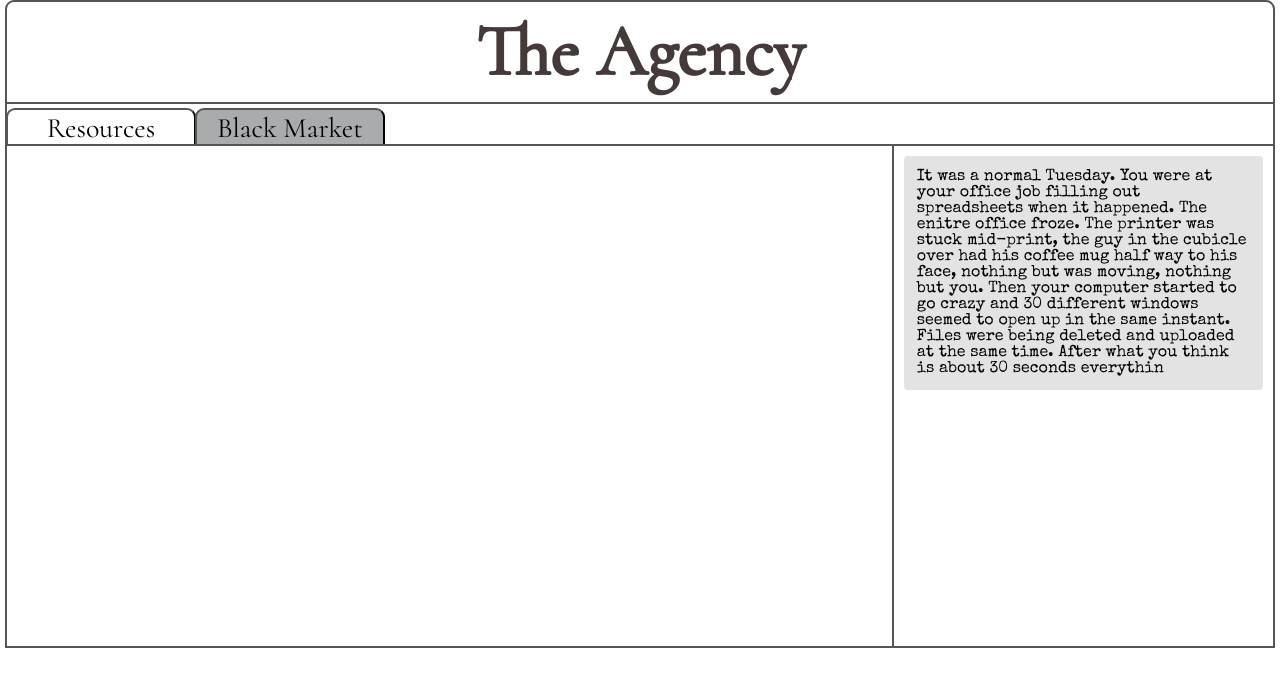
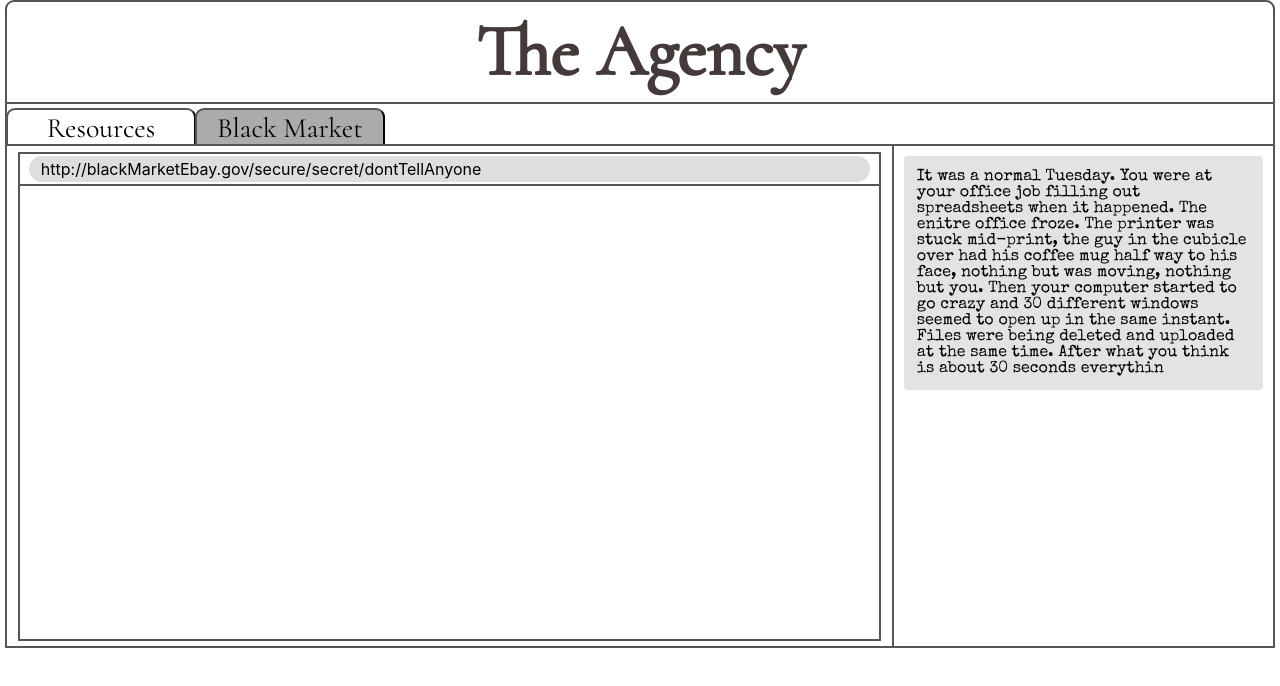
Before and after one commit to meniality/theAgencyFrontEnd, a React (Create React App) app: page / in a window 1280 px wide. Both pictures are taken after a click on the button "Black Market". Shown: the top 686 px of the page. Built offline with nearby package versions, Linux system fonts and the light colour scheme.

Commit message:
added an address bar and fake address into black market screen.

```diff
--- a/src/containers/blackMarketTab/blackMarket.js
+++ /dev/null
@@ -1,22 +0,0 @@
-import React from 'react'
-
-function BlackMarketContainer() {
-  return (
-    <div style={styles.div}>
-
-    </div>
-  )
-}
-
-export default BlackMarketContainer
-
-const styles = {
-  div: {
-    width: '70vw',
-    marginLeft: 5,
-    borderBottomStyle: 'solid',
-    borderLeftStyle: 'solid',
-    borderWidth: 2,
-    borderColor: 'rgb(86, 85, 85)',
-  }
-}
--- a/src/containers/main.js
+++ b/src/containers/main.js
@@ -3,7 +3,7 @@ import {connect} from 'react-redux'
 import ResourceContainer from './mainContainers/resourceTab/resourceContainer'
 import StoryContainer from './mainContainers/storyContainer'
 import ActionsContainer from './mainContainers/resourceTab/actionsContainer'
-import BlackMarketContainer from './blackMarketTab/blackMarket'
+import BlackMarketContainer from './mainContainers/blackMarketTab/blackMarket'
 
 function Main(props){
 
@@ -17,14 +17,12 @@ function Main(props){
           <>
             <ResourceContainer />
             <ActionsContainer />
-            {/* <StoryContainer /> */}
           </>
         )
       case 'blackMarket':
         return (
           <>
             <BlackMarketContainer />
-            {/* <StoryContainer /> */}
           </>
         )
       default :
--- /dev/null
+++ b/src/containers/mainContainers/blackMarketTab/blackMarket.js
@@ -0,0 +1,58 @@
+import React from 'react'
+
+function BlackMarketContainer() {
+  return (
+    <div style={styles.div}>
+      <div style={styles.outerContainer}>
+        <div style={styles.addressBarContainer}>
+          <div style = {styles.addressBar}>
+            <p style= {styles.address}>http://blackMarketEbay.gov/secure/secret/dontTellAnyone</p>
+          </div>
+        </div>
+      </div>
+    </div>
+  )
+}
+
+export default BlackMarketContainer
+
+const styles = {
+  div: {
+    display: 'flex',
+    justifyContent: 'center',
+    alignItems: 'center',
+    width: '70vw',
+    marginLeft: 5,
+    borderBottomStyle: 'solid',
+    borderLeftStyle: 'solid',
+    borderWidth: 2,
+    borderColor: 'rgb(86, 85, 85)',
+  },
+  outerContainer:{
+    width: '97%',
+    height: '97%',
+    borderStyle: 'solid',
+    borderColor: 'rgb(86, 85, 85)',
+    borderWidth: 2
+  },
+  addressBarContainer:{
+    display: 'flex',
+    justifyContent: 'center',
+    alignItems: 'center',
+    borderBottomStyle: 'solid',
+    borderColor: 'rgb(86, 85, 85)',
+    borderWidth: 2,
+    height: 30,
+  },
+  addressBar:{
+    width: '98%',
+    height: 26,
+    backgroundColor: 'rgb(222, 222, 222)',
+    borderRadius: 14,
+    display: 'flex',
+    alignItems: 'center',
+  },
+  address:{
+    marginLeft: 12
+  }
+}
```
